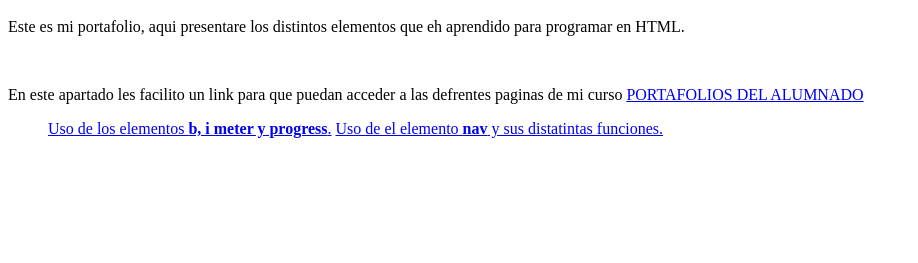
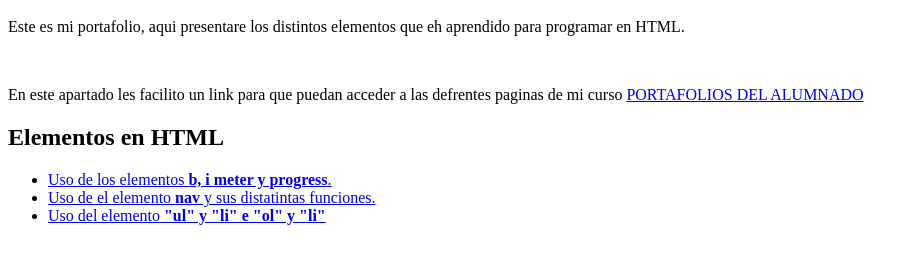
Before and after one commit to javiervalencia21/DIGI2026-2027, a plain HTML site: page index.html in a window 1280 px wide. Shown: the part 95-358 px from the top of the page, without its empty margins (0-918 px from the left). Drawn offline with Linux system fonts and the light colour scheme.

Commit message:
Fix list item tags and add new section header

```diff
--- a/index.html
+++ b/index.html
@@ -6,11 +6,13 @@
       <h2><i>Proyectos</i></h2>
       <p>Este es mi portafolio, aqui presentare los distintos elementos que eh aprendido para programar en HTML.</p><br>
       <p>En este apartado les facilito un link para que puedan acceder a las defrentes paginas de mi curso <a href="https://on1ntza.github.io/digi2026/">PORTAFOLIOS DEL ALUMNADO</a></p>
+      <h2>Elementos en HTML</h2>
       <ul>
-         <il><a href="http://localhost:63342/Ud1/Ejercicio%202.html?_ijt=i0c73tdisbp0al6dgr6b56mai7">Uso de los elementos <b>b, i meter y progress</b>.</a></il>
-         <il><a href="http://localhost:63342/Ud1/principal.html?_ijt=n8k64mc7394uuqf30rm3p9um4a">Uso de el elemento <b>nav</b> y sus distatintas funciones.</a></il>
+        <li><a href="http://localhost:63342/Ud1/Ejercicio%202.html?_ijt=i0c73tdisbp0al6dgr6b56mai7">Uso de los elementos <b>b, i meter y progress</b>.</a></li>
+        <li><a href="http://localhost:63342/Ud1/principal.html?_ijt=n8k64mc7394uuqf30rm3p9um4a">Uso de el elemento <b>nav</b> y sus distatintas funciones.</a></li>
+        <li><a href="http://localhost:63342/Ud1/Lista%20compra.html?_ijt=grerr50o2pe6mft5eqnobeg1if">Uso del elemento <b>"ul" y "li" e "ol" y "li"</b></li>
+      </ul>
 
-      </ul>
 
 
     </body>
```
